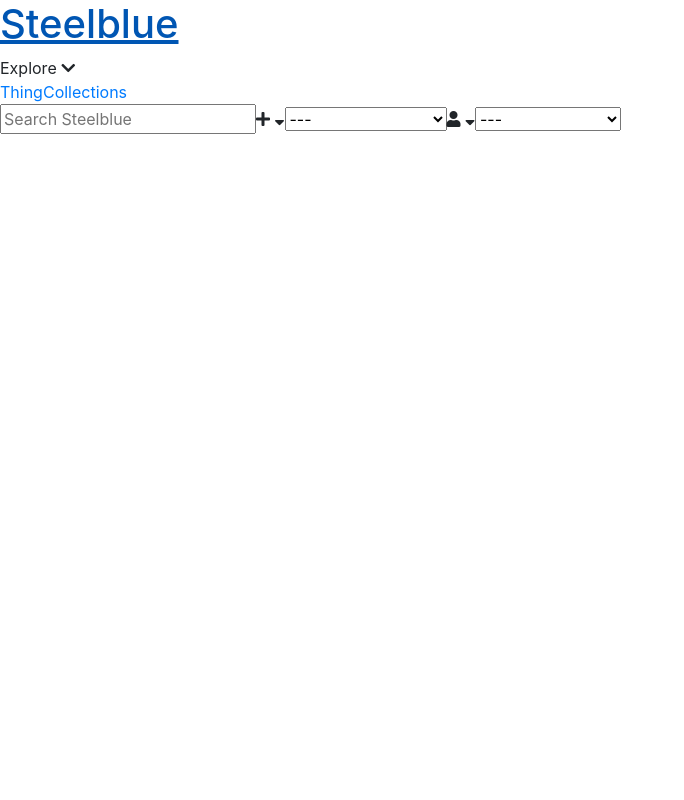
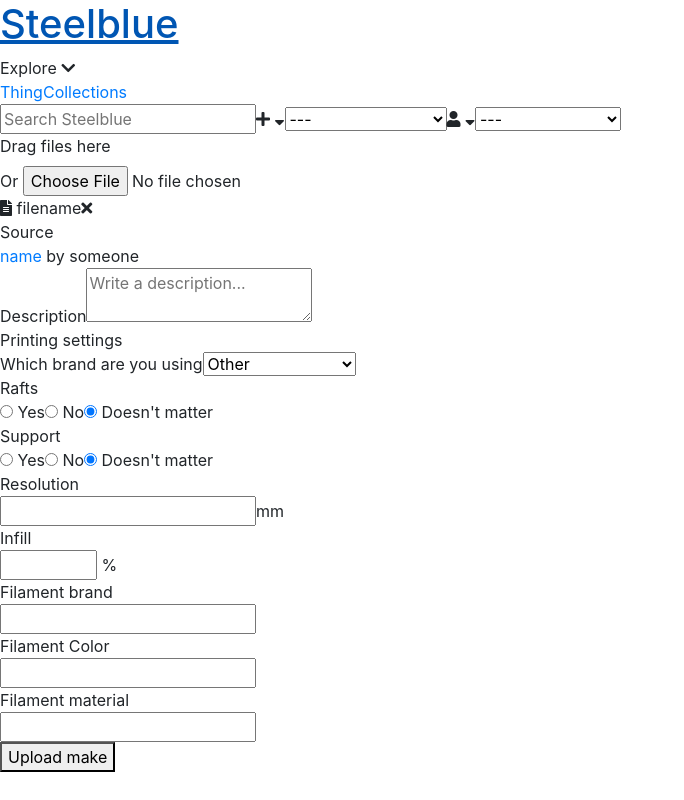
Before and after one commit to DotLab/printer-client-react, a React (Create React App) app: page /things/new/make in a window 1280 px wide. Shown: the whole page, without its empty margins (0-684 px from the left). Built offline with nearby package versions, Linux system fonts and the light colour scheme; the HTML template or start-up script is replaced by a standard one.

Commit message:
Add makecreatepage

```diff
--- a/src/App.js
+++ b/src/App.js
@@ -8,10 +8,12 @@
 import PasswordResetPage from './components/PasswordResetPage';
 import ThingDetailPage from './components/ThingDetailPage';
 import ThingMakeListingPage from './components/ThingMakeListingPage';
+import MakeCreatePage from './components/MakeCreatePage';
 import Make from './components/Make';
 import ThingCreatePage from './components/ThingCreatePage';
 import ProfilePage from './components/ProfilePage';
 import SettingPage from './components/SettingPage';
+
 
 import {Switch} from 'react-router-dom';
 
@@ -89,6 +91,7 @@
         <PropsRoute exact path="/things/new" component={ThingCreatePage} app={this}/>
         <PropsRoute exact path="/username" component={ProfilePage} app={this}/>
         <PropsRoute exact path="/settings" component={SettingPage} app={this}/>
+        <PropsRoute exact path="/things/new/make" component={MakeCreatePage} app={this}/>
       </Switch>
     </div>;
   }
--- /dev/null
+++ b/src/components/MakeCreatePage.js
@@ -0,0 +1,125 @@
+import React from 'react';
+import {Link} from 'react-router-dom';
+import {ROUTE_INVALID, lookupSubType, brands} from './utils';
+
+
+const ALL = 'All';
+const INPUT_STYLE = 'W(84%) H(40px) Fz(14px) Bdc(t) O(n) Bdbs(s):h Bdbc(black):f Bdbc(lightgray) Mb(30px)';
+
+export default class ThingCreatePage extends React.Component {
+  constructor(props) {
+    super(props);
+    this.app = props.app;
+
+    this.state = {
+      items: null,
+      typeSelected: ALL,
+      subTypeSelected: ALL,
+      printing: true,
+    };
+
+    this.changeFilter = this.changeFilter.bind(this);
+  }
+
+  changeFilter(e) {
+    const typeSelected = e.target.value;
+    const items = lookupSubType(typeSelected);
+    this.setState({items});
+  }
+
+  onChangeHandler(event) {
+    console.log(event.target.files[0]);
+  }
+
+  render() {
+    return <div class="Py(30px) My(10px)">
+      <div class="W(70%) Mx(a)">
+        <div class="Bds(s) Ta(c) H(300px)">
+          <div class="Py(80px)">
+            <label>Drag files here</label>
+            <div class="Fz(12px) Pstart(40px) My(20px)">Or <input type="file" name="file" onChange={this.onChangeHandler}/>
+            </div>
+          </div>
+        </div>
+        <div>
+          <div class="Fz(16px)">
+            <i class="fas fa-file-alt"></i>
+            <span> filename</span>
+            <span class="Fl(end) Cur(p)"><i class="fas fa-times"></i></span>
+          </div>
+          <form class="Px(12px) Bdrs(4px) My(30px) W(100%)">
+            <div>
+              <span class="Fz(14px) Fw(b)">Source</span>
+              <div class="W(84%) H(40px) Fz(14px)">
+                <span class="Fz(14px) Fw(b)"><Link to='thing/detail'>name</Link></span> by someone
+              </div>
+              <span class="Fz(14px) Fw(b)">Description</span>
+              <textarea class="D(b) Bdrs(4px) W(100%) H(180px)" placeholder="Write a description..." name="body"
+                onFocus={this.editing} />
+            </div>
+
+            <div class="Mt($m-control)">
+              <div class="Fz(22px) Bdbs(s) Bdbc(lightgray) Bdw(t)">Printing settings</div>
+              <div class="Mt($m-control)">
+                <span class="Fz(14px) Fw(b)">Which brand are you using</span>
+                <select class="D(b) Fz(14px)" defaultValue={ROUTE_INVALID}>
+                  {brands.map((x) => <option key={x}>{x}</option>)}
+                </select>
+
+                <div class="Mt($m-control)">
+                  <span class="Fz(14px) Fw(b)">Rafts</span>
+                  <div>
+                    <input type="radio" name="rfat" value="yes"/> Yes
+                    <input class="Mstart(20px)" type="radio" name="rfat" value="no"/> No
+                    <input class="Mstart(20px)" type="radio" name="rfat" value="m" defaultChecked/> Doesn't matter
+                  </div>
+                </div>
+
+                <div class="Mt($m-control)">
+                  <span class="Fz(14px) Fw(b)">Support</span>
+                  <div>
+                    <input type="radio" name="support" value="yes"/> Yes
+                    <input class="Mstart(20px)" type="radio" name="support" value="no"/> No
+                    <input class="Mstart(20px)" type="radio" name="support" value="m" defaultChecked/> Doesn't matter
+                  </div>
+                </div>
+
+                <div class="Mt($m-control)">
+                  <span class="D(ib) W(46%) Mend(40px)">
+                    <span class="Fz(14px) Fw(b)">Resolution</span>
+                    <div><input type="number" class={INPUT_STYLE} onChange={this.onChange}/>mm</div>
+                  </span>
+
+                  <span class="D(ib) W(46%)">
+                    <span class="Fz(14px) Fw(b)">Infill</span>
+                    <div><input type="number" min="0" max="100" step="1" class={INPUT_STYLE} onChange={this.onChange}/> %</div>
+                  </span>
+                </div>
+
+                <div>
+                  <span class="D(ib) W(46%) Mend(40px)">
+                    <span class="Fz(14px) Fw(b)">Filament brand</span>
+                    <div><input class={INPUT_STYLE} onChange={this.onChange}/></div>
+                  </span>
+
+                  <span class="D(ib) W(46%)">
+                    <span class="Fz(14px) Fw(b)">Filament Color</span>
+                    <div><input class={INPUT_STYLE} onChange={this.onChange}/></div>
+                  </span>
+                </div>
+
+                <div>
+                  <span class="D(ib) W(46%) Mend(40px)">
+                    <span class="Fz(14px) Fw(b)">Filament material</span>
+                    <div><input class={INPUT_STYLE} onChange={this.onChange}/></div>
+                  </span>
+                </div>
+              </div>
+            </div>
+            <button class="C(white) D(b) Bgc(dimgray) Bgc(black):h Py(4px) Mt($m-control) Bdrs($bdrs-control) Bdc(t)" onClick={this.login}>Upload make</button>
+          </form>
+        </div>
+      </div>
+    </div>;
+  }
+}
```
